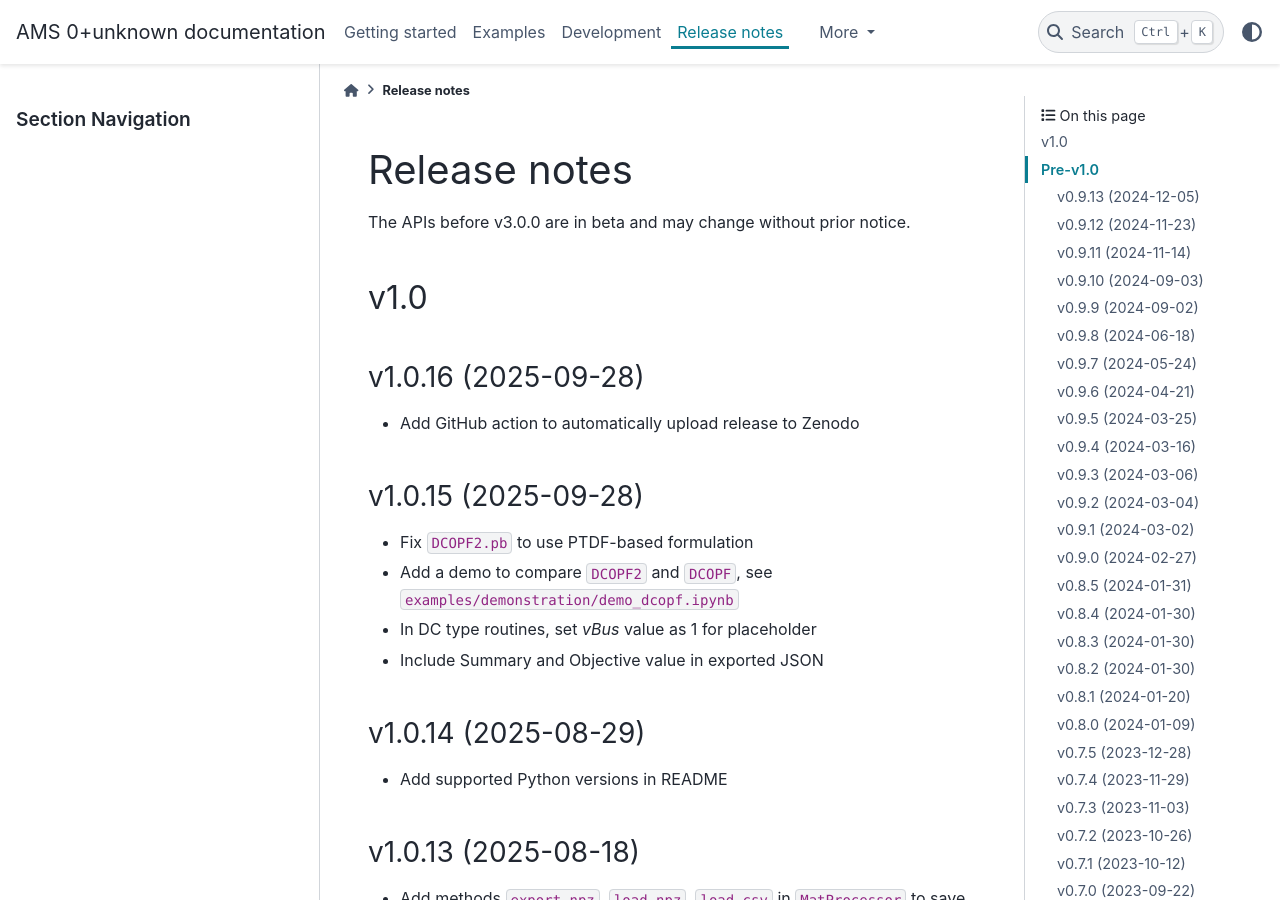
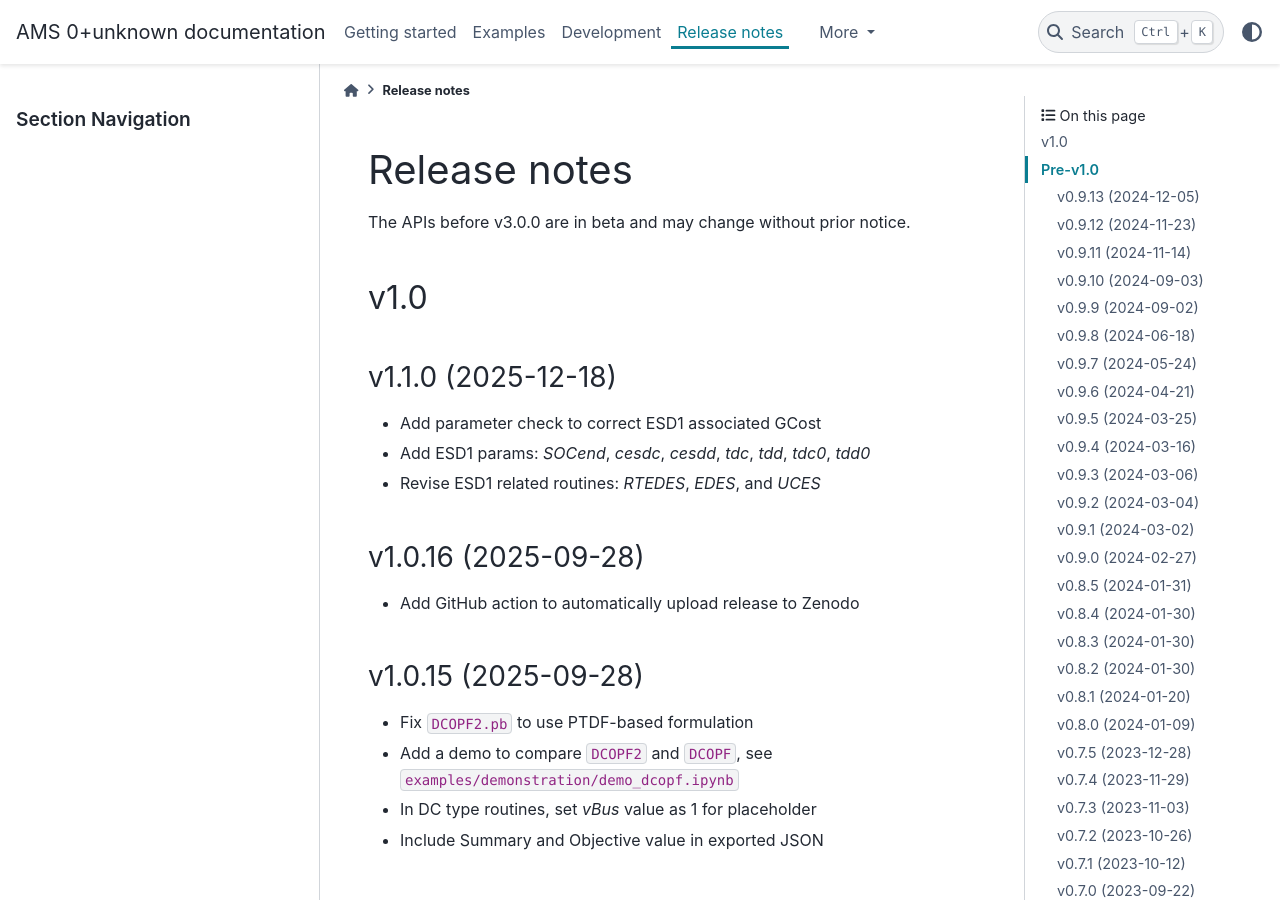
Before and after one commit to CURENT/ams, a Sphinx documentation site: the page built from docs/source/release-notes.rst, in a window 1280 px wide and 900 px high. Built offline with Sphinx 7.4.7 and the PyData theme 0.15.4, drawn with Linux system fonts in a browser that asks for light colours; pages that are not in the unit, such as notebooks, are missing from menus.

Commit message:
Update release notes

```diff
--- a/docs/source/release-notes.rst
+++ b/docs/source/release-notes.rst
@@ -8,6 +8,13 @@ The APIs before v3.0.0 are in beta and may change without prior notice.
 
 v1.0
 ==========
+
+v1.1.0 (2025-12-18)
+----------------------
+
+- Add parameter check to correct ESD1 associated GCost
+- Add ESD1 params: `SOCend`, `cesdc`, `cesdd`, `tdc`, `tdd`, `tdc0`, `tdd0`
+- Revise ESD1 related routines: `RTEDES`, `EDES`, and `UCES`
 
 v1.0.16 (2025-09-28)
 ----------------------
```
